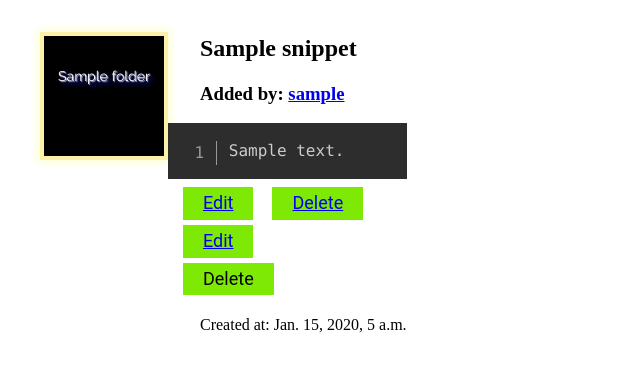
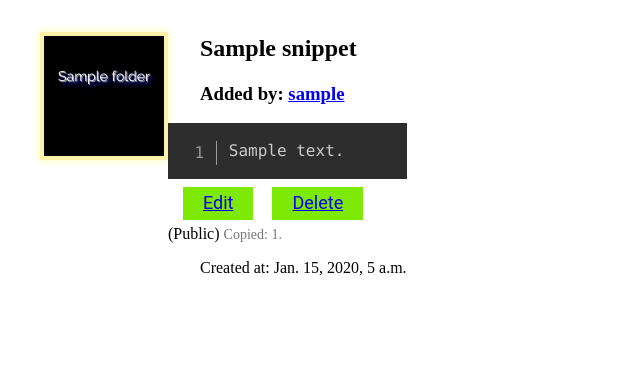
Before and after one commit to peterson-dev/kode-kangaroo, a Django app: a page that uses core/templates/core/snippet_detail.html in a window 1280 px wide. Shown: the part 83-455 px from the top of the page, without its empty margins (0-640 px from the left). Run offline with Django 3.2, Linux system fonts and the light colour scheme; a user stored in the database is signed in; tables that the repository leaves empty hold one stand-in row (values such as "Sample post"); some libraries are stand-ins or nearby versions.

Commit message:
fixes duplicate button issue and adds copy count to detail page

```diff
--- a/core/templates/core/snippet_detail.html
+++ b/core/templates/core/snippet_detail.html
@@ -11,38 +11,26 @@
 <h2 class="snippet-title">{{snippet.title}}</h2>
 <h3 class="snippet-user">Added by: <a href="{% if user == snippet.user%}{% url 'snippet_list' %} {%else%}{% url 'user_snippets' snippet.user.pk %}{%endif%}">{{snippet.user}}</a></h3>
 
+{% comment %} Prism styling {% endcomment %}
 <script src="{% static 'js/prism.js' %}"></script>
 <pre class="line-numbers"><code class=“language-{{snippet.language}}“>{{snippet.post_content}}</code></pre>
 
 <div>
     {% if request.user.is_authenticated and user == snippet.user %}
-    <button class="button-snippet" type="button" value="Edit Snippet"><a href="{% url 'snippet-update' slug=snippet.slug %}">Edit</a></button>
-    <button class="delete-snippet button-snippet" type="button" value="Delete Snippet"><a href="{% url 'confirm-snippet-delete' pk=snippet.pk %}">Delete</a></button>
-    {% else %}
-    <button class="button-snippet" type="button" value="Copy Snippet"><a href="">Copy</a></button>
-    {% endif %}
-</div>
-
-
-
-<!-- this will be the code used for the buttons once there is data to confirm functionality. The if statement will have to be updated for the logged in user === user who posted snippet. also added link for the button even though we know will be updated to javascript by end of week. -->
-<div>
-    {% if request.user.is_authenticated and user == snippet.user %}
-        <button class="button-snippet" type="button" value="Edit Snippet"><a href={% url 'snippet-update' slug=snippet.slug %}>Edit</a></button>
-
-        <form data-title="{{ snippet.title }}" class="delete-snippet" method="POST" actions="{% url 'confirm-snippet-delete' pk=snippet.pk %}">
-            {% csrf_token %}
-            <button class="button-snippet" type="button">Delete</button>
-        </form>
-        {% comment %} <button class="delete-snippet button-snippet" type="button" value="Delete Snippet"><a href={% url 'confirm-snippet-delete' slug=snippet.slug %}>Delete</a></button> {% endcomment %}
+        <button class="button-snippet" type="button" value="Edit Snippet"><a href="{% url 'snippet-update' slug=snippet.slug %}">Edit</a></button>
+        <button class="delete-snippet button-snippet" type="button" value="Delete Snippet"><a href="{% url 'confirm-snippet-delete' pk=snippet.pk %}">Delete</a></button>
     {% else %}
         <button class="button-snippet" type="button" value="Copy Snippet"><a href="">Copy</a></button>
     {% endif %}
 </div>
-<div class="snippet-languages">
-    {% for language in snippet.languages.all %}{{language.name}}  {% if not forloop.last %}{%endif%}{% endfor %}
+<div>
+{% if snippet.public == True %}
+        (Public)
+        <span class="f6 gray">Copied: {% copyCount snippet.pk %}.</span>
+      {% else %}
+        (Private)
+      {% endif %}
 </div>
-
 <div>
     <p class="snippet-created">Created at: {{snippet.created_at}}</p>
 </div>
```
